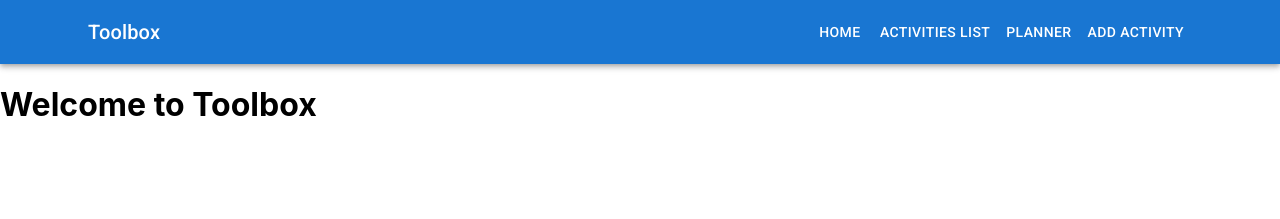
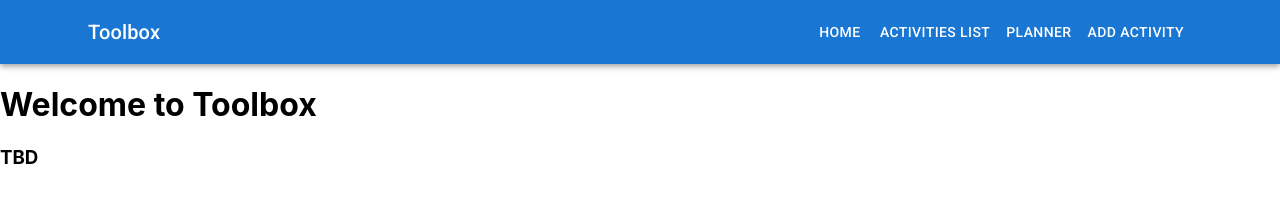
Before and after one commit to rachelheyvaert/toolbox, a React (Create React App) app: page / in a window 1280 px wide. Shown: the top 219 px of the page. Built offline with nearby package versions, Linux system fonts and the light colour scheme.

Commit message:
Fix routes to link correctly

```diff
--- a/src/App.js
+++ b/src/App.js
@@ -1,5 +1,5 @@
-import React, {useState, useEffect} from "react";
-import { BrowserRouter as Router, Routes, Route} from "react-router-dom";
+import React, {useState} from "react";
+import { Routes, Route} from "react-router-dom";
 import NavBar from "./components/navigation/NavBar";
 import Home from "./components/static/Home";
 import AddActivity from "./components/AddActivity"
@@ -9,23 +9,21 @@ import PlannedActivities from "./components/PlannedActivities";
 const App = () => {
   const [activityList, setActivityList] = useState([])
 
-
 return (
-    <Router>
+  <div>
   <NavBar />
   <Routes>
     <Route path="/" element= {<Home/>} />
-      <Route path="/activities" element={<ActivitiesList/>} />
-      <Route path="/activities/add" element={<AddActivity/>} />
-      <Route path="/activities/planned" element={<PlannedActivities/>} />
+    <Route path="/activities" element={<ActivitiesList />}/>
+    <Route path="/activities/add" element={<AddActivity />} />
+    <Route path="/activities/planned" element={<PlannedActivities />} />
   </Routes>
 
-    </Router>
+  </div>
 
 
 
 
 );
 }
-
 export default App;
--- a/src/components/static/Home.jsx
+++ b/src/components/static/Home.jsx
@@ -5,6 +5,8 @@ const Home = () => {
   return (
     <div>
       <h1>Welcome to Toolbox</h1>
+      <h3>TBD
+      </h3>
       </div>
   )
 }
--- a/src/index.js
+++ b/src/index.js
@@ -3,12 +3,16 @@ import ReactDOM from 'react-dom/client';
 import './index.css';
 import App from './App';
 import reportWebVitals from './reportWebVitals';
+import { BrowserRouter } from 'react-router-dom';
 
 const root = ReactDOM.createRoot(document.getElementById('root'));
 root.render(
-  <React.StrictMode>
-    <App />
+ <React.StrictMode>
+   <BrowserRouter>
+   <App />
+   </BrowserRouter>
   </React.StrictMode>
+
 );
 
 // If you want to start measuring performance in your app, pass a function
```
Lines whose indentation alone changed are shown as unchanged.
